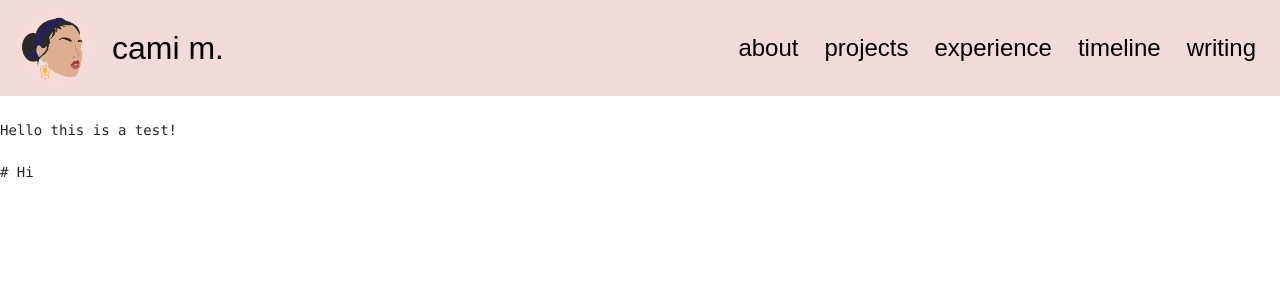
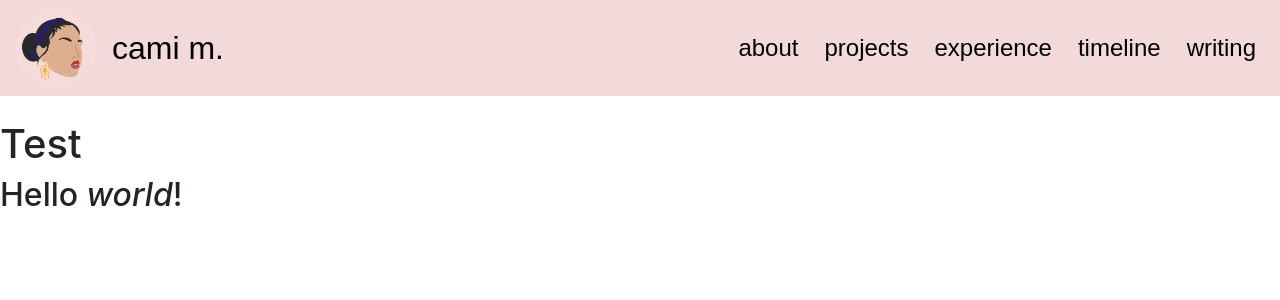
Before and after one commit to camimgh/jcamim, a React (Create React App) app: page /dive in a window 1280 px wide. Shown: the top 300 px of the page. Built offline with nearby package versions, Linux system fonts and the light colour scheme.

Commit message:
got markdown working. now can import md files into js

```diff
--- a/package.json
+++ b/package.json
@@ -15,6 +15,7 @@
     "bootstrap": "^4.6.0",
     "bulma": "^0.9.1",
     "isotope-layout": "^3.0.6",
+    "marked": "^2.0.0",
     "material-ui": "^0.20.2",
     "muuri": "^0.9.3",
     "muuri-react": "^3.1.6",
--- a/src/pages/pages_projects/Dive.js
+++ b/src/pages/pages_projects/Dive.js
@@ -1,43 +1,39 @@
 import React, { Component } from "react";
-import Markdown from 'react-markdown';
+import ReactMarkdown from 'react-markdown';
 import {render} from 'react-dom';
 import ReactDOM from 'react-dom';
+import Divemd from "./Dive.md";
 import './Dive.css'
 import gfm from 'remark-gfm';
 
+/*
 export default function Dive() {
-    const markdown = `
-    Hello this is a test!\n
-    # Hi
-    `;
-
     return (
         <div id="dive">
-            <Markdown source={markdown} />
+            <ReactMarkdown>
+                # Hello, *world*!
+            </ReactMarkdown>
         </div>
     );
 }
-/*
+*/
+
 class Dive extends Component {
     constructor(props) {
         super(props);
-        this.ContentMarkdown = `
-        # test
-        [ a ] [ b ]
-        `;
+        this.state = { markdown: '' };
+    }
+    componentWillMount() {
+        fetch(Divemd).then(res => res.text()).then(text => this.setState({ markdown: text}));
     }
 
     render() {
+        const { markdown } = this.state;
         return (
             <div id="dive">
-                <Markdown
-                    escapeHtml={true}
-                    source={this.ContentMarkdown}
-                    plugins={gfm}
-                />
+            <ReactMarkdown source={markdown} />
             </div>
         )
     }
 }
 export default Dive;
-*/
--- /dev/null
+++ b/src/pages/pages_projects/Dive.md
@@ -0,0 +1,2 @@
+# Test
+## Hello *world*!
```
Also changed, not shown: 2 other files (tests, documents, lock files or other folders).
